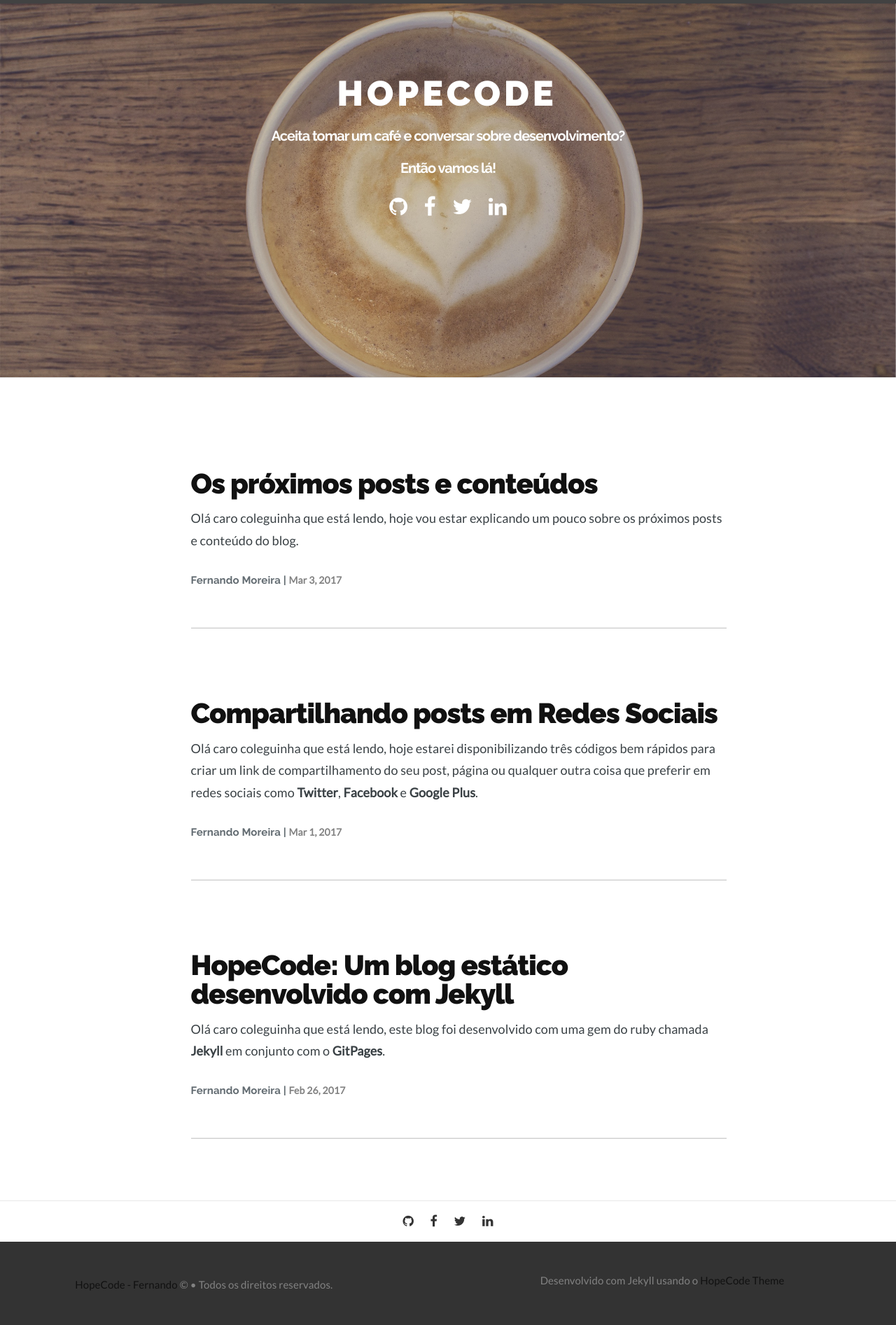
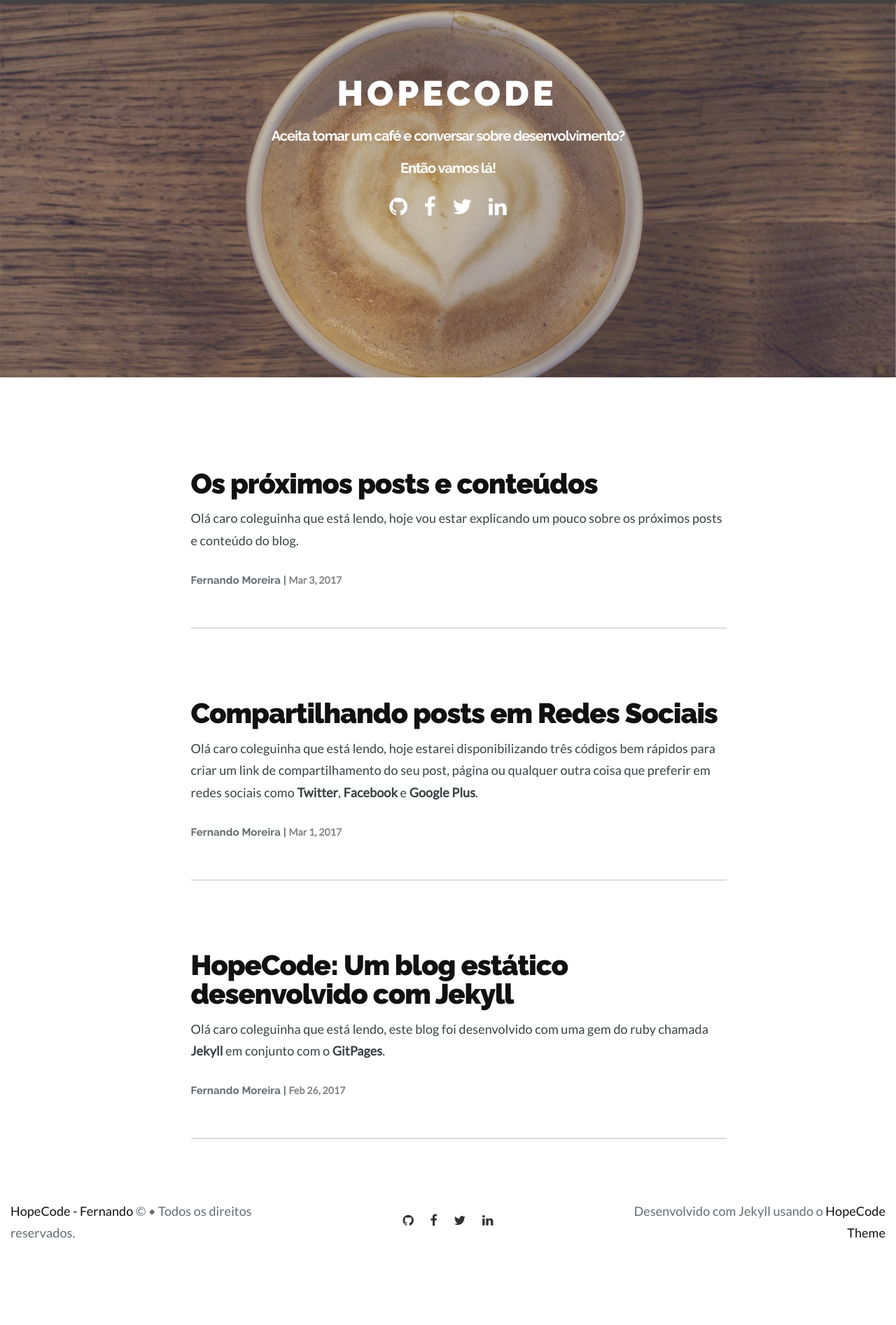
Before and after one commit to ihFernando/blog, a Jekyll site: the page built from index.html, in a window 1280 px wide. Shown: the whole page at 70% size. Built offline with Jekyll 4.4.1, drawn with Linux system fonts in a browser that asks for light colours; the list of posts is cut into pages by our own code; after the commit the page ends 1809 px from its top, so only the background shows below that.

Commit message:
Correção Footer

```diff
--- a/_includes/footer.html
+++ b/_includes/footer.html
@@ -1,25 +1,32 @@
-<footer class="site-footer">
-      <div class="text-md-center">
+<footer>
+
+      <div class="container-fluid">
+
+            <div class="row">
+
+                  <div class="col-md-4 text-md-left text-xs-left">
+                        <p class="text-muted">
+                              <a href="{{ site.url }}">{{ site.name }} - Fernando</a> &copy;
+                              {{date format="YYYY"}} &bull; Todos os direitos reservados.
+                        </p>
+                  </div>
+
+                  <div class="col-md-4 text-center text-md-center text-xs-left">
+                        <div style="margin: 0 auto">
                               <a href="https://www.github.com/ihfernando" target="_blank"><i class="fa fa-github"></i></a>
                               <a href="https://www.fb.com/ihfeeh" target="_blank"><i class="fa fa-facebook"></i></a>
                               <a href="https://www.twitter.com/ihfernando" target="_blank"><i class="fa fa-twitter"></i></a>
                               <a href="https://www.linkedin.com/in/ihfeeh/" target="_blank"><i class="fa fa-linkedin"></i></a>
                         </div>
-
-      <div class="">
-            <div class="footer-col-wrapper">
-                  <div class="footer-col footer-col-3 pull-left text-md-center">
-                        <ul class="contact-list">
-                              <li><a href="{{ site.url }}">{{ site.name }} - Fernando</a> &copy;
-                              {{date format="YYYY"}} &bull; Todos os direitos reservados.</li>
-                        </ul>
                   </div>
 
-                  <div class="footer-col footer-col-3 text-md-right">
-                        <p>Desenvolvido com Jekyll usando o
+                  <div class="col-md-4 text-right text-md-right text-xs-left">
+                        <p class="text-muted">Desenvolvido com Jekyll usando o
                         <a href="http://github.com/ihfernando">HopeCode Theme</a></p>
                   </div>
+
             </div>
+
       </div>
-      <script src="js/scripts.js"></script>
+
 </footer>
```
Lines whose indentation alone changed are shown as unchanged.
